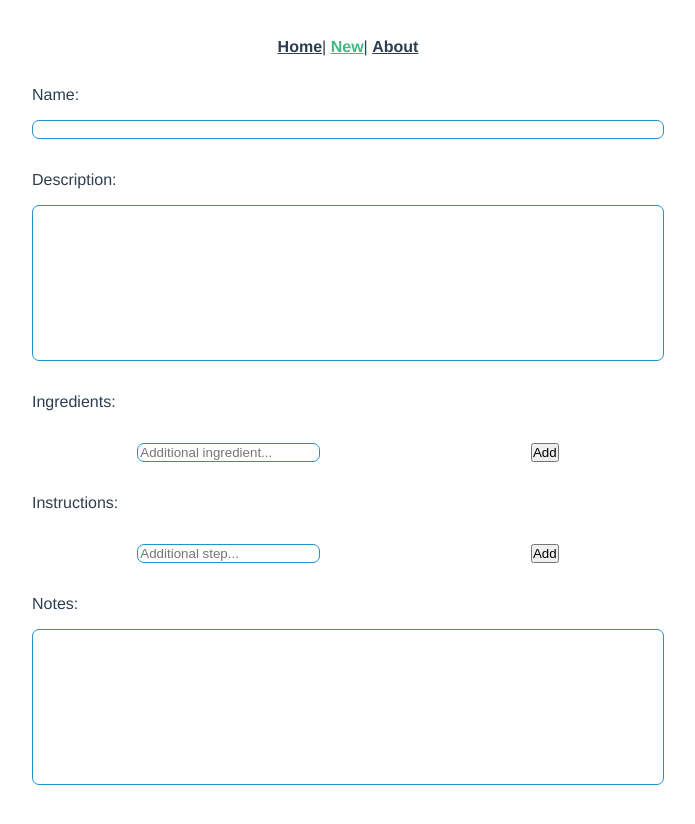
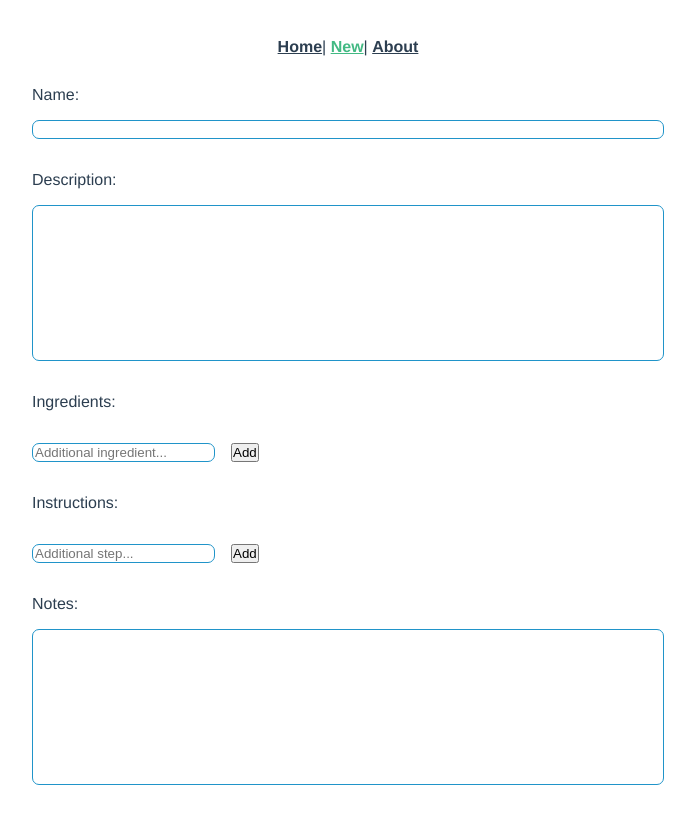
Before and after one commit to tanguymartinez/recipes, a Vue app: page /new in a window 1280 px wide. Shown: the whole page, without its empty margins (292-987 px from the left). Built offline with nearby package versions, Linux system fonts and the light colour scheme.

Commit message:
Tweak styling

```diff
--- a/src/components/ListDynamic.vue
+++ b/src/components/ListDynamic.vue
@@ -35,9 +35,14 @@ export default {
 
 <style lang="sass" scoped>
 .list-dynamic-control
-  display: flex
-  flex-direction: row
-  justify-content: space-around
+  >*
+    margin-left: .5rem
+    margin-right: .5rem
+    &:first-child
+      margin-left: 0
+      &:last-child
+        margin-left: 1rem
+        margin-right: 0
   input
     margin-bottom: 0
 
```
